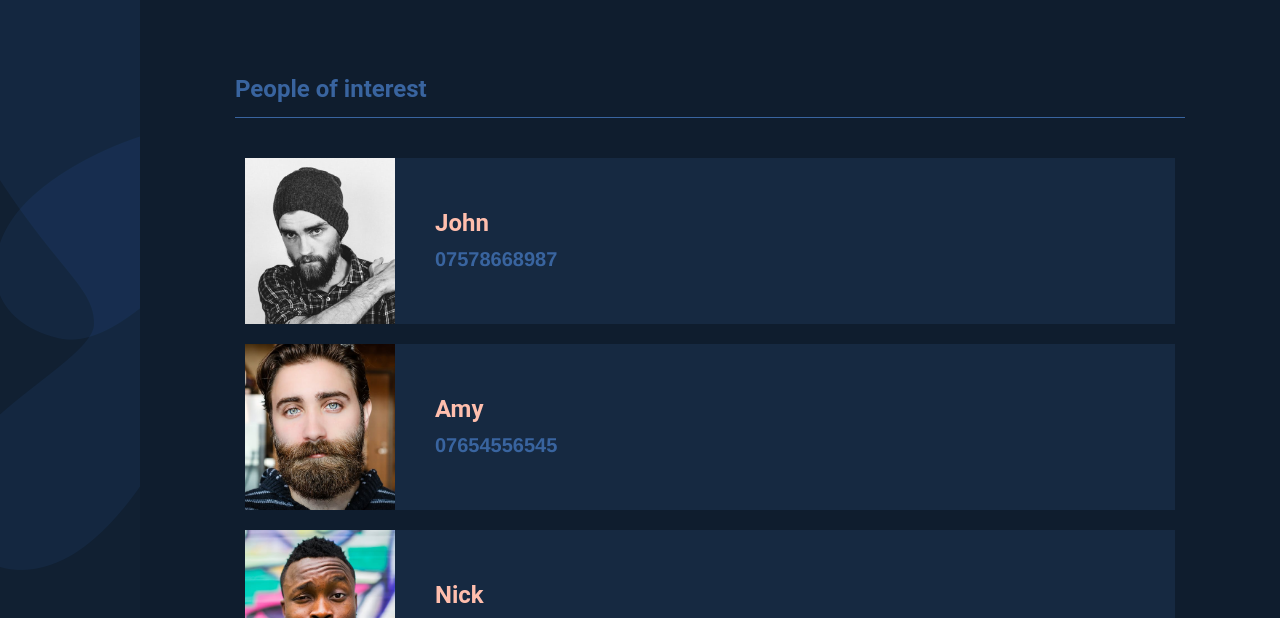
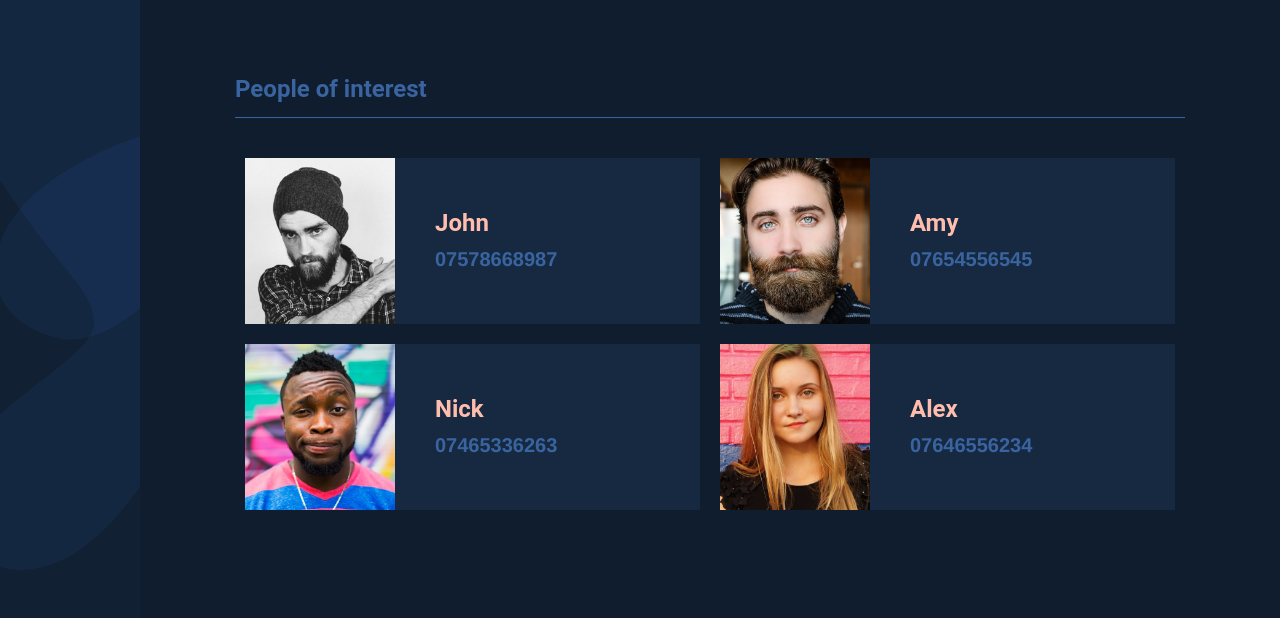
Before and after one commit to banterstudios/MI5-tech-test, a website built with webpack: page app/index.html in a window 1280 px wide. Shown: the part 182-800 px from the top of the page. Built offline with nearby package versions, Linux system fonts and the light colour scheme.

Commit message:
fixed width

```diff
--- a/app/js/App.js
+++ b/app/js/App.js
@@ -91,10 +91,6 @@ class App {
 			number : "09898998989"
 		}, this.johnModel, this.amyModel)
 
-		this._fakeText(this.nickModel, {
-			owner  : this.johnModel,
-			number : "09898998989"
-		}, this.alexModel, this.amyModel)
 
 	}
 
--- a/app/js/templates/personofinterest.js
+++ b/app/js/templates/personofinterest.js
@@ -16,7 +16,7 @@ export const poiTemplate = (props) => {
 
 	return (
 		`<div class="column-6 person-of-interest" key="${ key }">
-
+			<div class="wrapper">
 				<div class="content">
 					<div class="left">
 						<i class="profile-pic" style="background-image:url('${require('../../assets/' + image)}')"></i>
@@ -30,7 +30,7 @@ export const poiTemplate = (props) => {
 						</h3>
 					</div>
 				</div>
-
+			</div>
 		</div>`
 	)
 }
--- a/app/styles/components/modalsuspect.less
+++ b/app/styles/components/modalsuspect.less
@@ -46,6 +46,7 @@
 
 	.person-of-interest{
 		margin-bottom: 40px;
+		width: 100%;
 	}
 }
 
--- a/app/styles/components/personofinterest.less
+++ b/app/styles/components/personofinterest.less
@@ -3,7 +3,10 @@
 
 .person-of-interest{
 	position: relative;
-	width: 100%;
+
+	.wrapper{
+		width: 100%;
+	}
 
 	.left{
 		position: relative;
```
